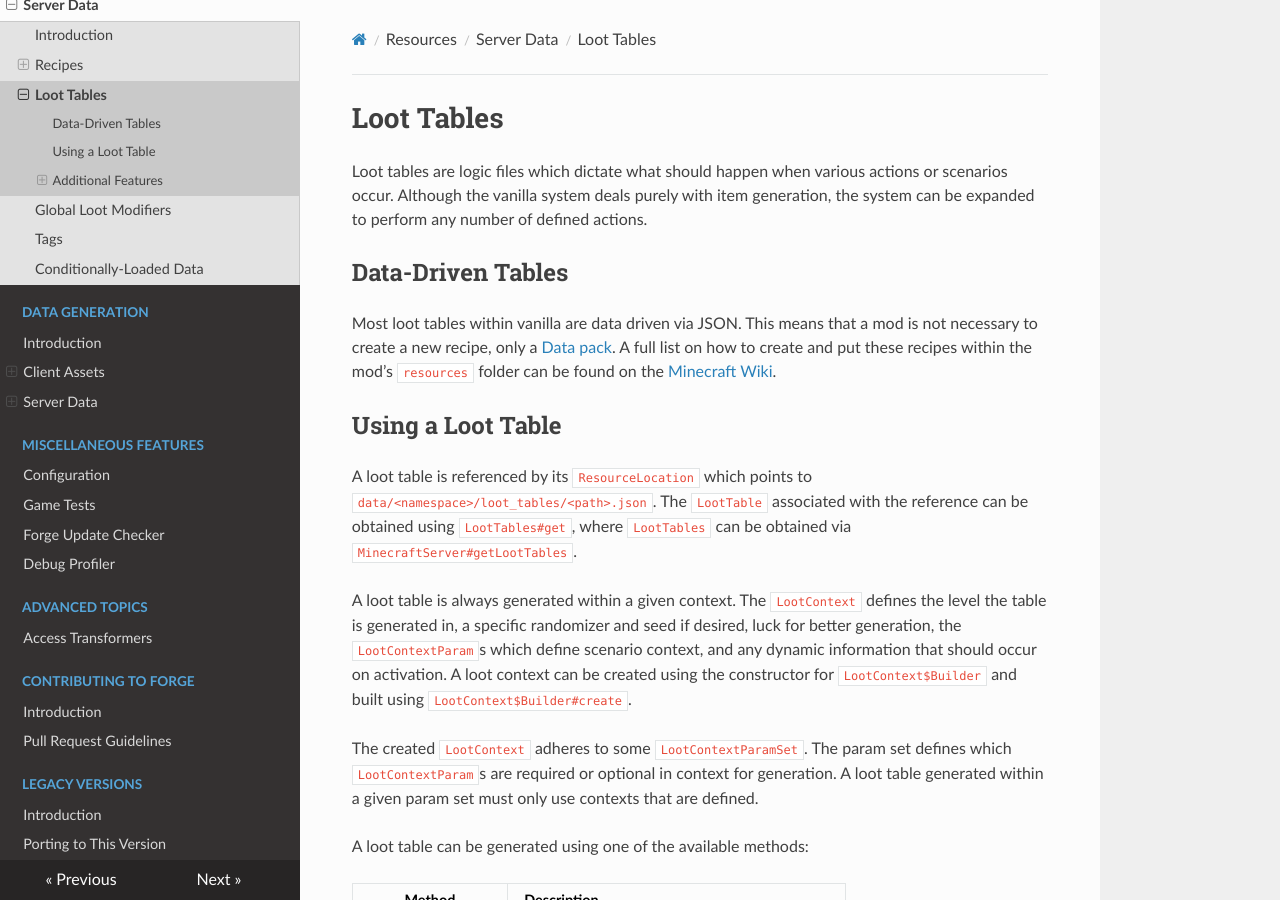
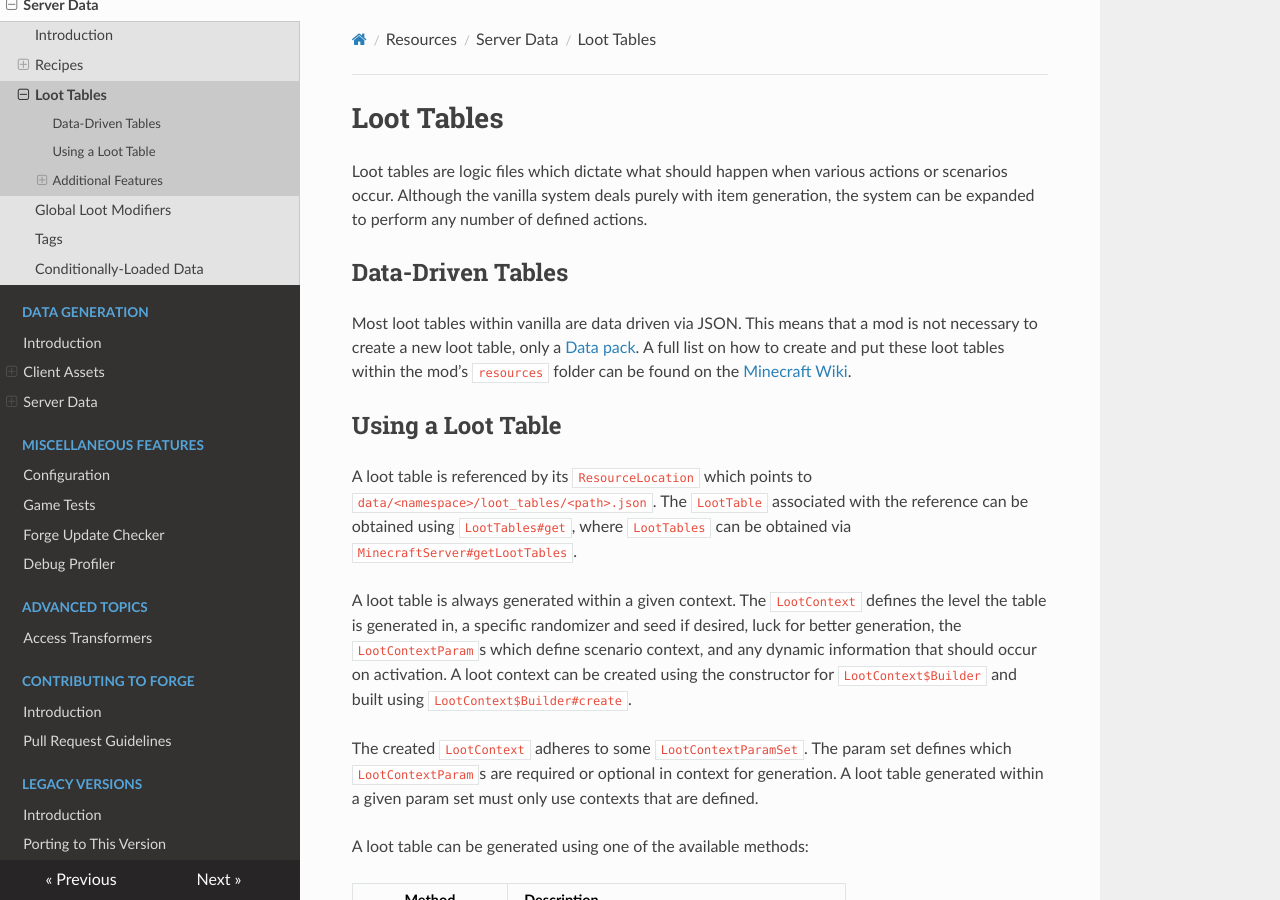
Before and after one commit to MinecraftForge/Documentation, an MkDocs documentation site: the page built from docs/resources/server/loottables.md, in a window 1280 px wide and 900 px high. Built offline with MkDocs 1.6.1, drawn with Linux system fonts in a browser that asks for light colours; nearby versions of some CDN libraries.

Commit message:
Update docs/resources/server/loottables.md
Co-authored-by: sciwhiz12 <sciwhiz12@gmail.com>

```diff
--- a/docs/resources/server/loottables.md
+++ b/docs/resources/server/loottables.md
@@ -6,7 +6,7 @@ Loot tables are logic files which dictate what should happen when various action
 Data-Driven Tables
 ------------------
 
-Most loot tables within vanilla are data driven via JSON. This means that a mod is not necessary to create a new recipe, only a [Data pack][datapack]. A full list on how to create and put these recipes within the mod's `resources` folder can be found on the [Minecraft Wiki][wiki].
+Most loot tables within vanilla are data driven via JSON. This means that a mod is not necessary to create a new loot table, only a [Data pack][datapack]. A full list on how to create and put these loot tables within the mod's `resources` folder can be found on the [Minecraft Wiki][wiki].
 
 Using a Loot Table
 ------------------
```
